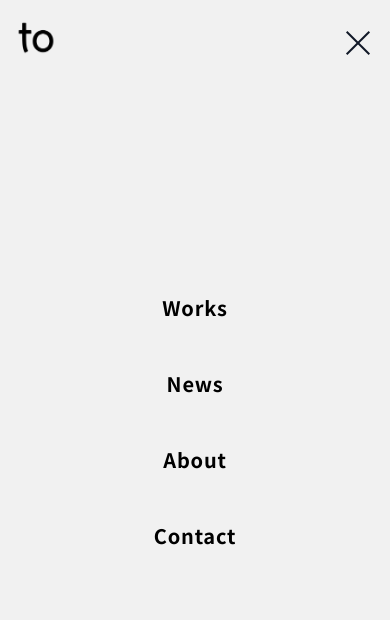
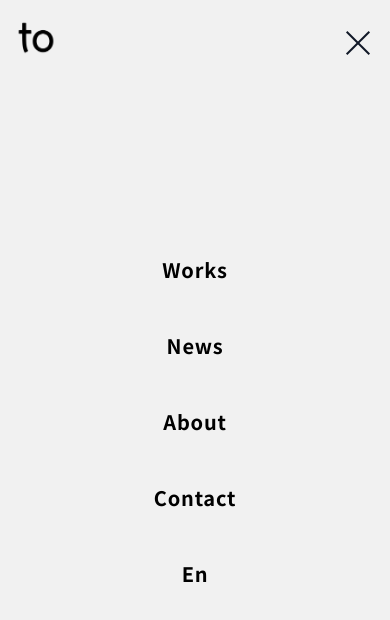
Before and after one commit to shylabo/dsto, a Next.js app: page / in a window 390 px wide. Both pictures are taken after a click on the button 358 px from the left and 37 px from the top of the page. Shown: the top 620 px of the page. Built offline with nearby package versions, Linux system fonts and the light colour scheme.

Commit message:
add: language swith in menu

```diff
--- a/components/Header.tsx
+++ b/components/Header.tsx
@@ -36,6 +36,9 @@ const Header: React.FC<HeaderProps> = ({ className }) => {
               </Link>
             </li>
           ))}
+          <div onClick={() => alert('todo')} role="button">
+            En
+          </div>
         </ul>
       </nav>
 
```
